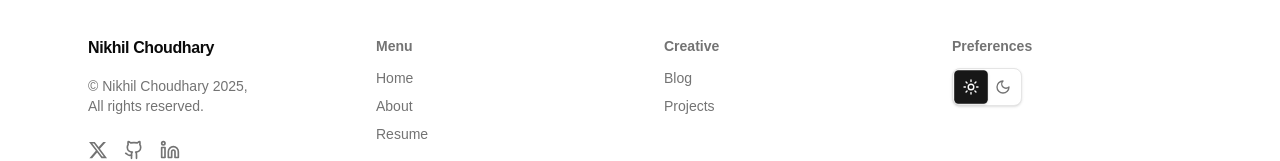
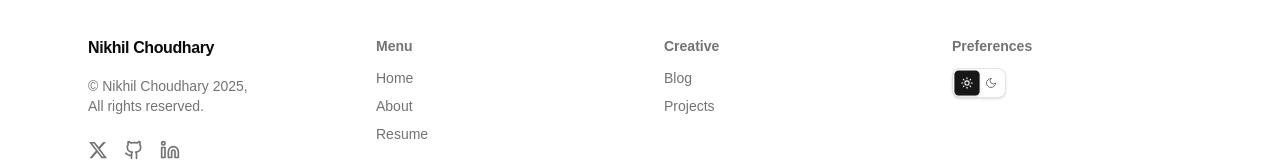
Before and after one commit to NIKHIL0653/portfolio-website, a Next.js app: page / in a window 1280 px wide. Shown: the part 2089-2250 px from the top of the page. Built offline with nearby package versions, Linux system fonts and the light colour scheme; no server answers; a web font is replaced by a local one.

Commit message:
Updated theme toggle

```diff
--- a/components/theme-toggle.tsx
+++ b/components/theme-toggle.tsx
@@ -10,26 +10,26 @@ export function ThemeToggle() {
     <div className="flex items-center bg-card border border-border rounded-md p-0.5 shadow-sm max-w-fit">
       <button
         onClick={() => setTheme("light")}
-        className={`flex items-center justify-center w-8 h-8 rounded text-sm font-medium transition-all duration-300 ease-in-out ${
+        className={`flex items-center justify-center w-6 h-6 rounded text-xs font-medium transition-all duration-300 ease-in-out ${
           theme === "light"
             ? "bg-primary text-primary-foreground shadow-sm scale-105"
             : "text-muted-foreground hover:text-foreground hover:bg-muted/50 hover:scale-105"
         }`}
         aria-label="Switch to light mode"
       >
-        <Sun className="h-4 w-4" />
+        <Sun className="h-3 w-3" />
       </button>
 
       <button
         onClick={() => setTheme("dark")}
-        className={`flex items-center justify-center w-8 h-8 rounded text-sm font-medium transition-all duration-300 ease-in-out ${
+        className={`flex items-center justify-center w-6 h-6 rounded text-xs font-medium transition-all duration-300 ease-in-out ${
           theme === "dark"
             ? "bg-primary text-primary-foreground shadow-sm scale-105"
             : "text-muted-foreground hover:text-foreground hover:bg-muted/50 hover:scale-105"
         }`}
         aria-label="Switch to dark mode"
       >
-        <Moon className="h-4 w-4" />
+        <Moon className="h-3 w-3" />
       </button>
     </div>
   )
```
